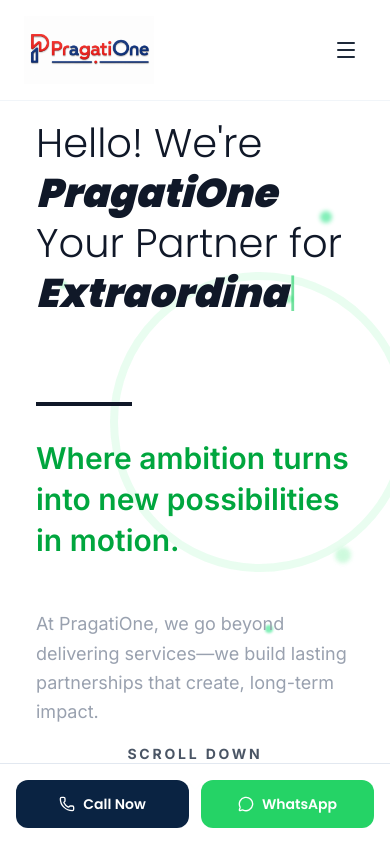
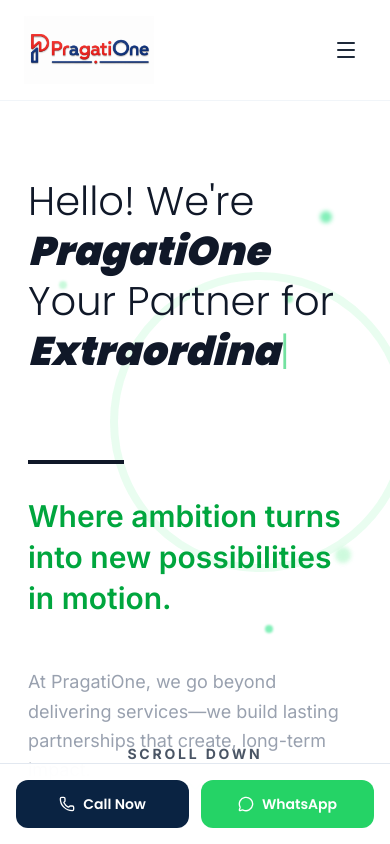
Before and after one commit to maneamits0234/pragatiOne, a React (Vite) app: page / in a window 390 px wide. Shown: the top 844 px of the page. Built offline with nearby package versions, Linux system fonts and the light colour scheme; the HTML template or start-up script is replaced by a standard one.

Commit message:
make more mobile responsive

```diff
--- a/src/App.tsx
+++ b/src/App.tsx
@@ -251,7 +251,7 @@
   return (
     <section
       id="home"
-      className="relative min-h-screen flex flex-col justify-center overflow-hidden bg-white p-3"
+      className="relative min-h-screen flex flex-col justify-center overflow-hidden bg-white p-3 pt-32 lg:pt-20"
     >
       {/* Background glowing dots similar to Digisahyadri */}
       <div className="absolute inset-0 overflow-hidden pointer-events-none">
@@ -265,7 +265,7 @@
       {/* Large green circle accent */}
       <div className="absolute right-[-5%] lg:right-[5%] top-1/2 -translate-y-1/2 w-[300px] h-[300px] lg:w-[600px] lg:h-[600px] rounded-full border-[8px] border-green-100 opacity-60 pointer-events-none" />
 
-      <div className="relative max-w-7xl mx-auto px-6 w-full z-10">
+      <div className="relative max-w-7xl mx-auto px-4 sm:px-6 w-full z-10 py-10 lg:p-10">
 
         <h1
           className="text-gray-900 leading-tight mb-16 max-w-5xl min-h-[220px] md:min-h-0"
```
